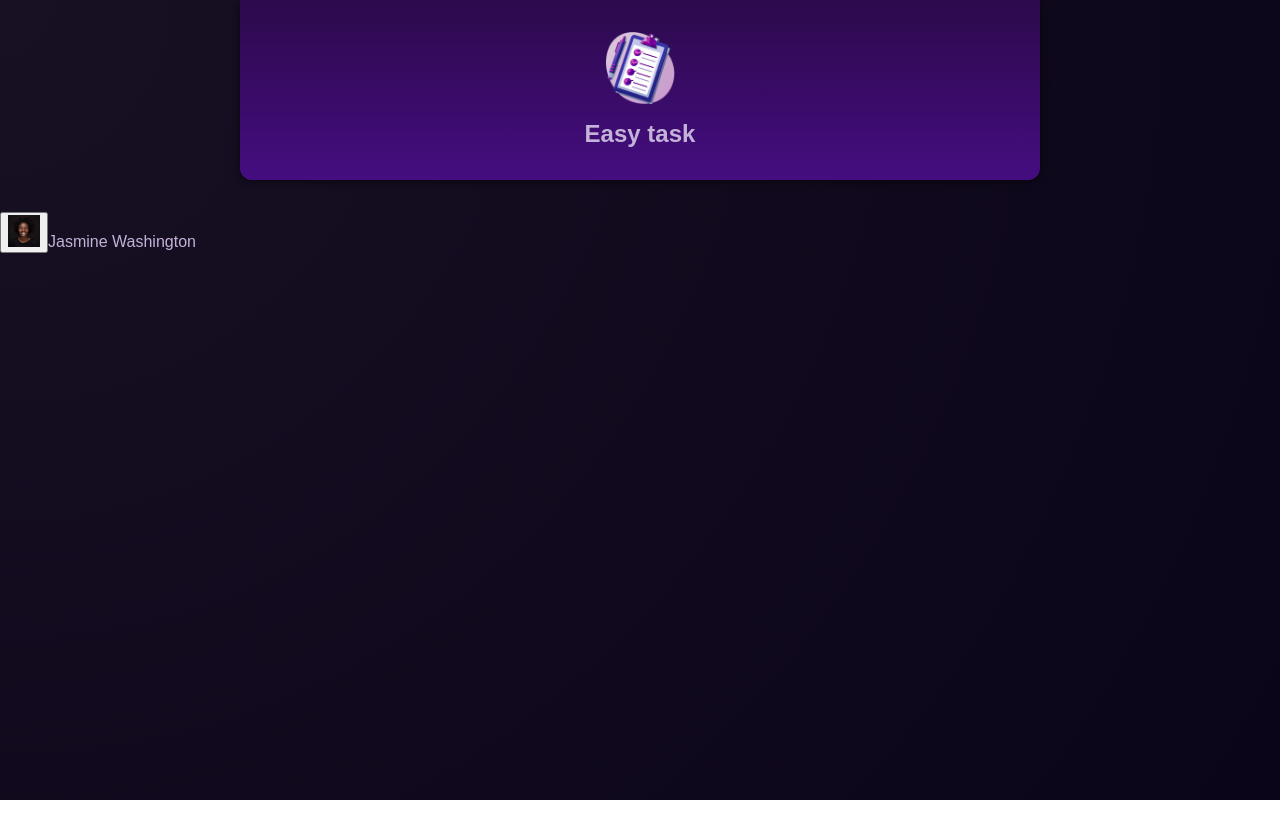
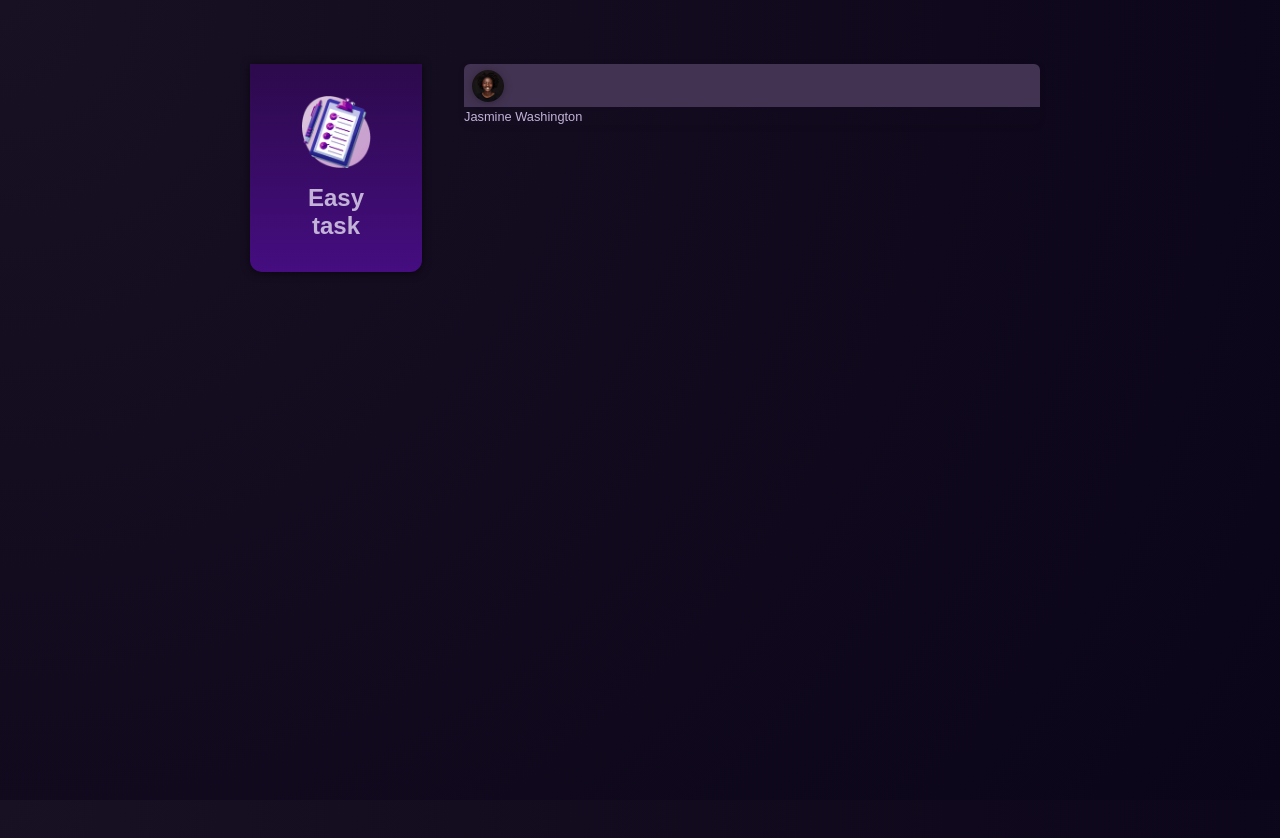
Before and after one commit to longchhun09/angular-essentials, an Angular app: page / in a window 1280 px wide. Shown: the top 838 px of the page. Before the commit the page ends 800 px from the top, so only its background shows below. Built offline with nearby package versions, Linux system fonts and the light colour scheme.

Commit message:
Implement user component styles and update image handling: add SCSS styles for user component, modify HTML to use dynamic image path, and enhance layout in main application styles.

```diff
--- a/src/app/app.scss
+++ b/src/app/app.scss
@@ -1 +1,41 @@
 /* root component styles */
+main {
+  width: 90%;
+  max-width: 50rem;
+  margin: 2.5rem auto;
+  display: grid;
+  grid-auto-flow: row;
+  gap: 2rem;
+}
+
+#users {
+  list-style: none;
+  margin: 0;
+  padding: 0;
+  display: flex;
+  gap: 0.5rem;
+  overflow: auto;
+}
+
+#fallback {
+  font-weight: bold;
+  font-size: 1.15rem;
+  margin: 0;
+  text-align: center;
+}
+
+@media (min-width: 768px) {
+  main {
+    margin: 4rem auto;
+    grid-template-columns: 1fr 3fr;
+  }
+
+  #users {
+    flex-direction: column;
+  }
+
+  #fallback {
+    font-size: 1.5rem;
+    text-align: left;
+  }
+}
--- a/src/app/components/user/user.component.html
+++ b/src/app/components/user/user.component.html
@@ -1,6 +1,6 @@
 <div>
-  <button>
-    <img [src]="'assets/users/' + selectedUser.avatar" width="32" height="32" priority [alt]="selectedUser.name" />
+  <button (click)="onSelectUser()">
+    <img [src]="imagePath" width="32" height="32" priority [alt]="selectedUser.name" />
   </button>
   <span>{{ selectedUser.name }}</span>
 </div>
--- a/src/app/components/user/user.component.scss
+++ b/src/app/components/user/user.component.scss
@@ -0,0 +1,41 @@
+div {
+  border-radius: 6px;
+  box-shadow: 0 1px 6px rgba(0, 0, 0, 0.1);
+  overflow: hidden;
+}
+
+button {
+  display: flex;
+  align-items: center;
+  gap: 0.5rem;
+  padding: 0.35rem 0.5rem;
+  background-color: #433352;
+  color: #c3b3d1;
+  border: none;
+  font: inherit;
+  cursor: pointer;
+  width: 100%;
+  min-width: 10rem;
+  text-align: left;
+}
+
+button:hover,
+button:active,
+.active {
+  background-color: #9965dd;
+  color: #150722;
+}
+
+img {
+  width: 2rem;
+  object-fit: contain;
+  border-radius: 50%;
+  box-shadow: 0 1px 8px rgba(0, 0, 0, 0.3);
+}
+
+span {
+  margin: 0;
+  padding: 0;
+  font-size: 0.8rem;
+  font-weight: normal;
+}
--- a/src/app/components/user/user.component.ts
+++ b/src/app/components/user/user.component.ts
@@ -12,4 +12,12 @@ const randomIndex = Math.floor(Math.random() * DUMMY_USERS.length);
 
 export class UserComponent {
   selectedUser = DUMMY_USERS[randomIndex];
+
+  get imagePath() {
+    return `assets/users/${this.selectedUser.avatar}`;
+  }
+
+  onSelectUser() {
+    console.log('click user')
+  }
 }
```
Also changed, not shown: src/app/app.sass (deleted).
